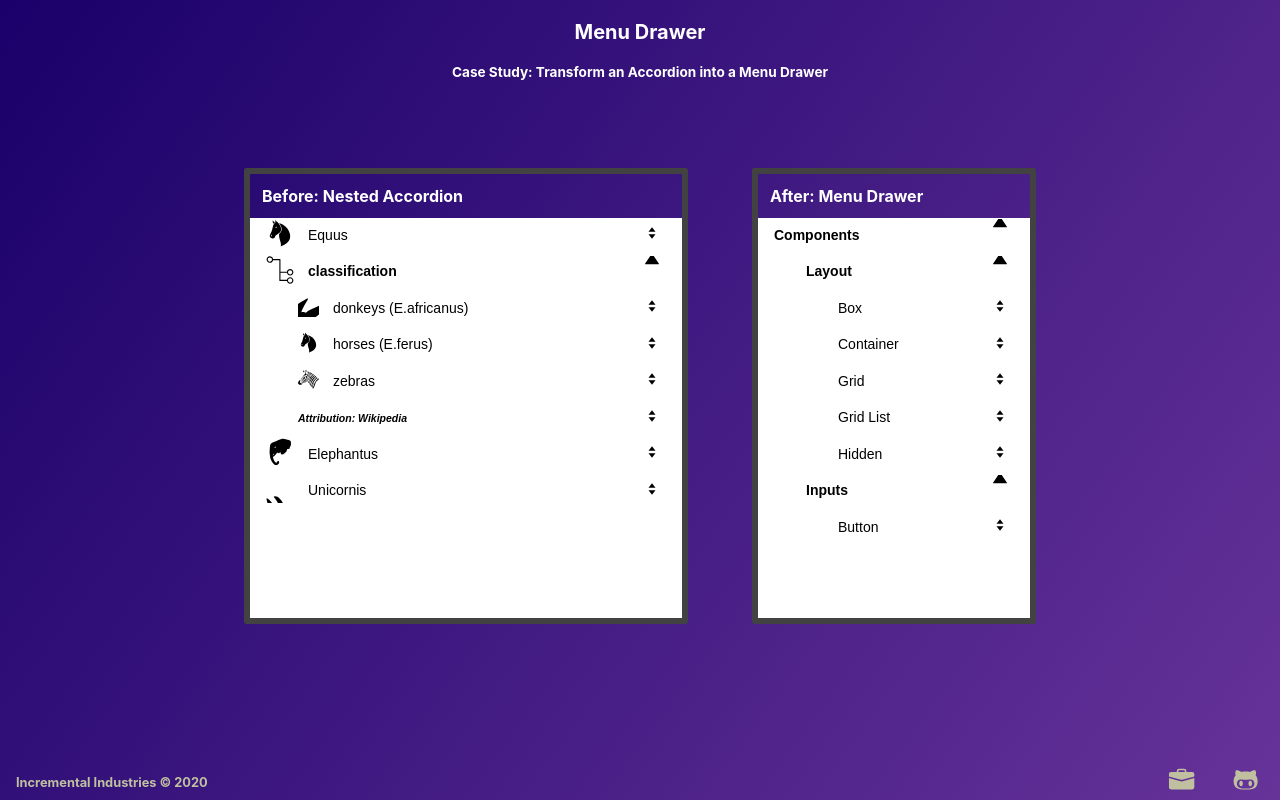
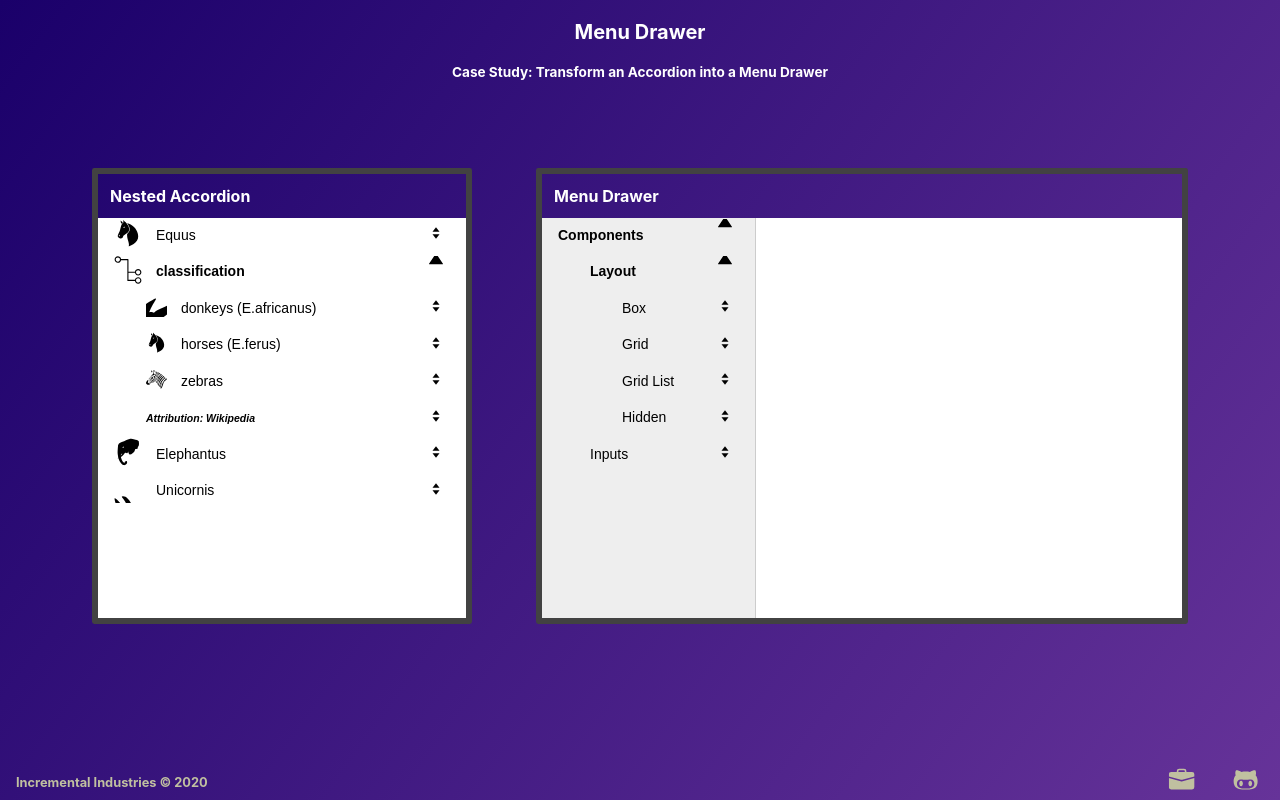
Before and after one commit to zenglenn42/menu-drawer, a React (Create React App) app: page /box in a window 1280 px wide. Built offline with nearby package versions, Linux system fonts and the light colour scheme.

Commit message:
add content window to menu drawer

```diff
--- a/package.json
+++ b/package.json
@@ -24,6 +24,8 @@
     "react": "^16.13.1",
     "react-dom": "^16.13.1",
     "react-icons": "^3.11.0",
+    "react-router": "^5.2.0",
+    "react-router-dom": "^5.2.0",
     "react-scripts": "3.4.3",
     "rollup": "^2.26.5"
   },
--- a/src/App.js
+++ b/src/App.js
@@ -10,11 +10,13 @@ import {
 } from './components/NestedAccordion/NestedAccordion'
 import {
   appFrame,
+  drawer,
   header,
   headerTitle,
   headerSubTitle,
   main,
   article,
+  article2,
   articleTitle,
   accordion,
   footer,
@@ -22,6 +24,8 @@ import {
   grow,
   grow2x
 } from './style.js'
+import { Switch, Route, BrowserRouter as Router } from 'react-router-dom'
+import { Content } from './components/Content'
 
 function App() {
   return (
@@ -34,7 +38,7 @@ function App() {
         <div style={grow} />
         <main style={main}>
           <article style={article}>
-            <header style={articleTitle}>Before: Nested Accordion</header>
+            <header style={articleTitle}>Nested Accordion</header>
             <div style={accordion}>
               <Accordion
                 items={nestedItems}
@@ -45,9 +49,11 @@ function App() {
               />
             </div>
           </article>
-          <article style={article}>
-            <header style={articleTitle}>After: Menu Drawer</header>
-            <div style={accordion}>
+          <article style={article2}>
+            <Router>
+              <header style={articleTitle}>Menu Drawer</header>
+              <main style={{display: 'flex', flexDirection: 'row', overflow: 'hidden', width: '100%'}}>
+                <div style={drawer}>
                   <Accordion
                     items={drawerItems}
                     initialExpandedItems={[0, 1, 7]}
@@ -56,6 +62,19 @@ function App() {
                     expansionReducer={singlePeerExpandedReducer}
                   />
                 </div>
+                <div style={{flex: 2, width: '100%', color: 'black', backgroundColor: 'white'}}>
+                  <Switch>
+                    <Route
+                        exact
+                        from="/"
+                        render={(props) => (
+                            <Content {...props} text="content" />
+                        )}
+                    />
+                  </Switch>
+                </div>
+              </main>
+            </Router>
           </article>
         </main>
         <div style={grow2x} />
--- a/src/api/inputdata.js
+++ b/src/api/inputdata.js
@@ -19,12 +19,6 @@ export const drawerItems = [
             title: 'Box',
             contents: (
               <div>box content</div>
-            )
-          },
-          {
-            title: 'Container',
-            contents: (
-              <div>container content</div>
             )
           },
           {
--- /dev/null
+++ b/src/components/Content.jsx
@@ -0,0 +1,8 @@
+import React from 'react'
+
+export const Content = (props) => {
+    const { className, text } = props
+    return <div className={className} style={{overflow: 'auto scroll', display: 'flex', justifyContent: 'center', alignItems: 'center', minHeight: '100%', backgroundColor:'white', color: 'black'}}>{text}</div>
+}
+
+export default Content
--- a/src/style.js
+++ b/src/style.js
@@ -40,7 +40,6 @@ export const main = {
   justifyContent: 'space-evenly',
   flexWrap: 'wrap',
   alignContent: 'flex-start',
-  overflow: 'auto scroll',
   color: 'inherit'
 }
 
@@ -50,11 +49,26 @@ export const article = {
   justifyContent: 'flex-start',
   alignItems: 'flex-start',
   minWidth: '17rem',
-  maxWidth: '27rem',
+  maxWidth: '23rem',
   borderRadius: '.15em',
   color: 'inherit',
   margin: '1em 2em',
-  border: '0.4em solid #424242'
+  border: '0.4em solid #424242',
+  overflow: 'none',
+}
+
+export const article2 = {
+  display: 'flex',
+  flexDirection: 'column',
+  justifyContent: 'flex-start',
+  alignItems: 'flex-start',
+  minWidth: '40rem',
+  maxWidth: '40rem',
+  borderRadius: '.15em',
+  color: 'inherit',
+  margin: '1em 2em',
+  border: '0.4em solid #424242',
+  overflow: 'none',
 }
 
 export const articleTitle = {
@@ -72,6 +86,21 @@ export const accordion = {
   color: 'black',
   flexGrow: 0,
   width: '100%',
+}
+
+export const drawer = {
+  display: 'flex',
+  minWidth: '180px',
+  justifyContent: 'center',
+  minHeight: '50vh',
+  maxHeight: '50vh',
+  backgroundColor: '#eee',
+  color: 'black',
+  flexGrow: 0,
+  width: '100%',
+  overflow: 'auto scroll',
+  flex: 1,
+  borderRight: '1px solid #ccc'
 }
 
 export const footer = {
```
Also changed, not shown: 1 other file (tests, documents, lock files or other folders). Lines whose indentation alone changed are shown as unchanged.
